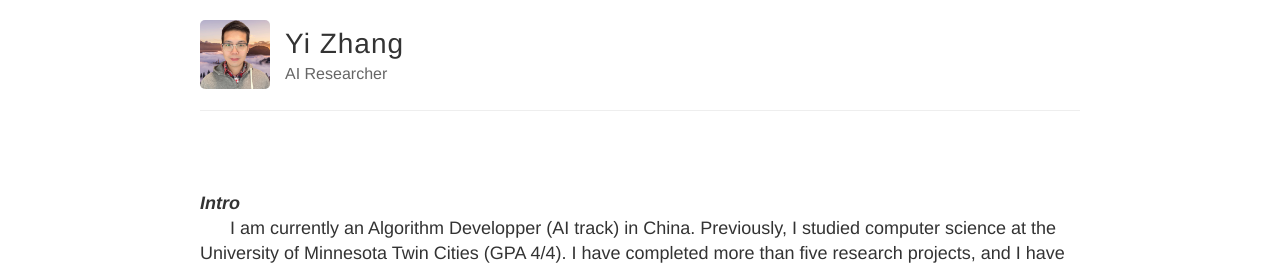
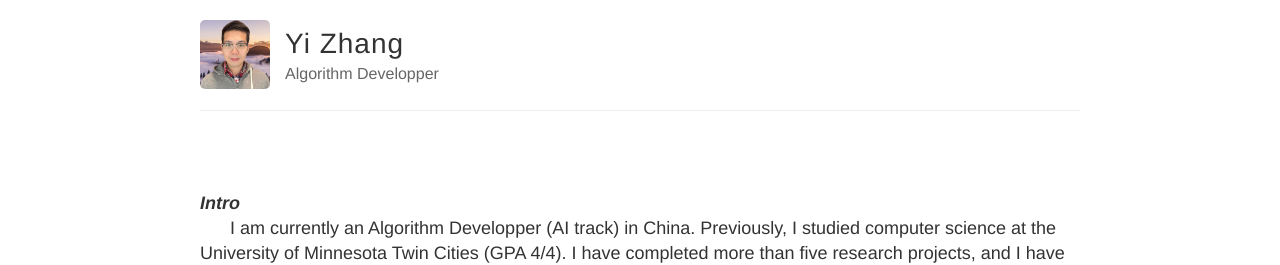
Before and after one commit to YiZhan2854/YiZhan2854.github.io, a Jekyll site: the page built from index.md, in a window 1280 px wide. Shown: the top 265 px of the page. Built offline with Jekyll 4.4.1, drawn with Linux system fonts in a browser that asks for light colours.

Commit message:
Update _config.yml

```diff
--- a/_config.yml
+++ b/_config.yml
@@ -6,7 +6,7 @@
 name: Yi Zhang
 
 # Short bio or description (displayed in the header)
-description: AI Researcher
+description: Algorithm Developper
 
 # URL of your avatar or profile pic (you could use your GitHub profile pic)
 avatar: https://YiZhan2854.github.io/images/IMG_1456-removebg-preview.png
```
